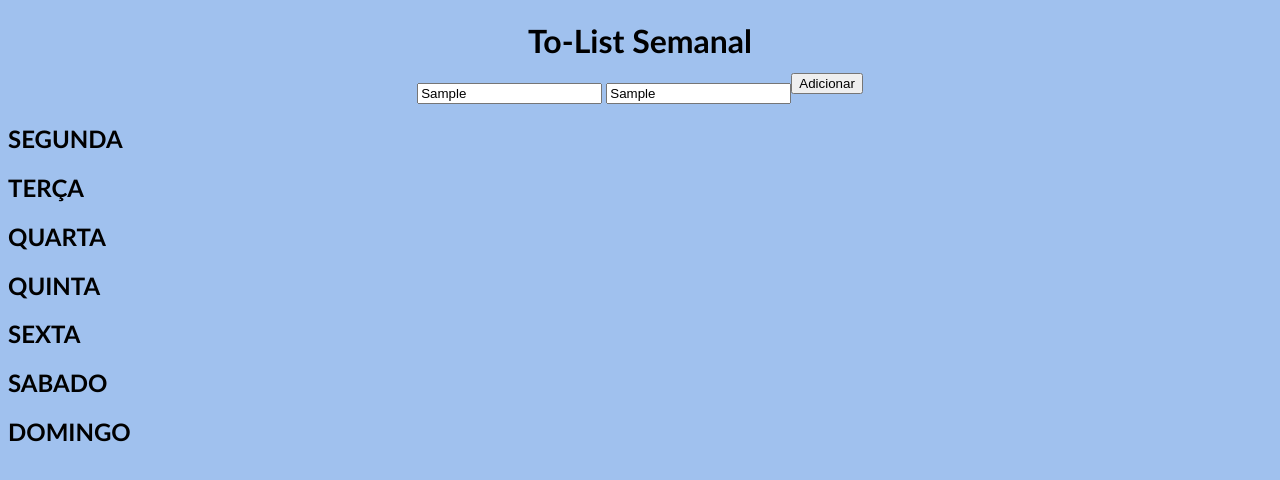
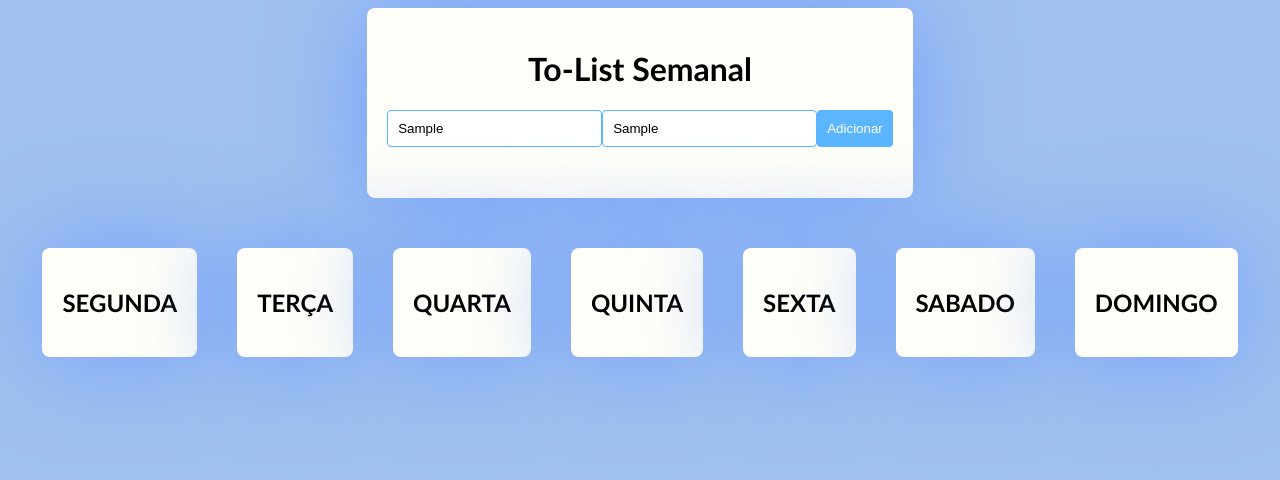
Before and after one commit to JoyceMirandaa/JAVASCRIPT, a plain HTML site: page index.html in a window 1280 px wide. Both pictures are taken after typing "Sample", "Sample" into the empty fields and a click on the button "Adicionar". Drawn offline with Linux system fonts and the light colour scheme.

Commit message:
Add files via upload

```diff
--- a/index.html
+++ b/index.html
@@ -7,86 +7,95 @@
     <link rel="stylesheet" href="style.css">
 </head>
 <body>
+    <div class="container">
         <h1>To-List Semanal</h1>
-
-    <div class="container">
-        <div class="input">
+        <div class="input-container">
             <input type="text" id="adicionar" placeholder="Add Tarefa">
             <input type="text" id="adicionarSemana" placeholder="Dia da Semana">
-        </div>
-        <div class="button">
             <button onclick="AdicioanarTarefa()">Adicionar</button>
         </div>
-
     </div>
 
-    <div class="segunda">
+    <div class="container-head">
+        <div class="semanal">
             <h2>SEGUNDA</h2>
             <p id="segunda"></p>
         </div>
 
-    <div class="terca">
+        <div class="semanal">
             <h2>TERÇA</h2>
             <p id="terca"></p>
         </div>
 
-    <div class="quarta">
+        <div class="semanal">
             <h2>QUARTA</h2>
             <p id="quarta"></p>
         </div>
 
-    <div class="quinta">
+        <div class="semanal">
             <h2>QUINTA</h2>
             <p id="quinta"></p>
         </div>
 
-    <div class="sexta">
+        <div class="semanal">
             <h2>SEXTA</h2>
             <p id="sexta"></p>
         </div>
 
-    <div class="sabado">
+        <div class="semanal">
             <h2>SABADO</h2>
             <p id="sabado"></p>
         </div>
 
-    <div class="domingo">
+        <div class="semanal">
             <h2>DOMINGO</h2>
-        <p id="domingo"></p>
+            <label id="domingo" for="meucheck"></label>
+        </div>
     </div>
 
     <script>
+
+        let diasemana = {
+            domingo: [],
+            segunda: [],
+            terca: [],
+            quarta: [],
+            quinta: [],
+            sexta: [],
+            sabado: []
+        };
+
+
         function AdicioanarTarefa(){
-            let task = [];
-            const semana = document.getElementById("adicionarSemana").value;
+            const semana = document.getElementById("adicionarSemana").value.toLowerCase().normalize('NFD').replace(/[\u0300-\u036f]/g, "");
             const tarefa = document.getElementById("adicionar").value;
-            task.push(tarefa);
 
-            if (semana == "Domingo".toLowerCase()){
-                task.push(tarefa);
-                document.getElementById("domingo").innerText = tarefa
-            } else if(semana == "Sabado".toLowerCase()){
-                task.push(tarefa);
-                document.getElementById("sabado").innerText = tarefa
-            } else if(semana == "Segunda".toLowerCase()){
-                task.push(tarefa);
-                document.getElementById("segunda").innerText = tarefa
-            } else if(semana == "Terça".toLowerCase()){
-                task.push(tarefa);
-                document.getElementById("terca").innerText = tarefa
-            } else if(semana == "Quarta".toLowerCase()){
-                task.push(tarefa);
-                document.getElementById("quarta").innerText = tarefa
-            } else if(semana == "Quinta".toLowerCase()){
-                task.push(tarefa);
-                document.getElementById("quinta").innerText = tarefa
-            } else if(semana == "Sexta".toLowerCase()){
-                task.push(tarefa);
-                document.getElementById("sexta".toLowerCase()).innerText = tarefa
+            const novaTarefa = tarefa + '\n';
+            const checkbox = document.createElement('label');
+            checkbox.type = 'checkbox';
+            checkbox.id = 'meucheck' + new Date().getTime();
+
+            if (semana in diasemana) {
+                diasemana[semana].push(tarefa);
+                if(semana == "domingo"){
+                    document.getElementById("domingo").innerText += novaTarefa;
+                    novaTarefa.appendChild(checkbox);
+                } else if(semana == "sabado"){
+                    document.getElementById("sabado").innerText += novaTarefa;
+                } else if(semana == "segunda"){
+                    document.getElementById("segunda").innerText += novaTarefa;
+                } else if(semana == "terca"){
+                    document.getElementById("terca").innerText += novaTarefa;
+                } else if(semana == "quarta"){
+                    document.getElementById("quarta").innerText += novaTarefa;
+                } else if(semana == "quinta"){
+                    document.getElementById("quinta").innerText += novaTarefa;
+                } else if(semana == "sexta"){
+                    document.getElementById("sexta").innerText += novaTarefa;
+                }
+            }
         }
 
-        }
     </script>
-
 </body>
 </html>
--- a/style.css
+++ b/style.css
@@ -3,17 +3,67 @@ body{
     background: #a0c1ee;
 }
 
+.container{
+    background-color: rgb(255, 254, 248);
+    padding: 20px;
+    border-radius: 8px;
+    box-shadow: 0 0 100px rgb(113, 158, 255);
+    width: 40%;
+    height: 150px;
+    margin-left: auto;
+    margin-right: auto;
+}
+
 h1{
     text-align: center;
-    font-family: 'Gill Sans', 'Gill Sans MT', Calibri, 'Trebuchet MS', sans-serif;
 }
 
-.container{
+.input-container{
     display: flex;
     justify-content: center;
 }
 
-.button{
-    position: relative;
-    bottom: 10px;
+input{
+    flex: 1;
+    padding: 10px;
+    border: 1px solid #5bb5ff;
+    border-radius: 4px;
 }
+
+button{
+    padding: 10px;
+    border: none;
+    background: #5bb5ff;
+    color: white;
+    cursor: pointer;
+    border-radius: 4px;
+}
+
+button:hover{
+    background: #5bb5ff;
+}
+
+.container-head{
+    display: flex;
+    justify-content: center;
+    gap: 40px;
+    margin: 50px;
+}
+
+.semanal{
+    text-align: center;
+    background-color: rgb(255, 254, 248);
+    padding: 20px;
+    border-radius: 8px;
+    box-shadow: 0 0 100px rgb(113, 158, 255);
+    flex: 1;
+    bottom: -110px;
+}
+
+.overline {
+    text-decoration: overline;
+}
+
+.semanal[type="checkbox"]{
+    color: black;
+}
```
Lines whose indentation alone changed are shown as unchanged.
